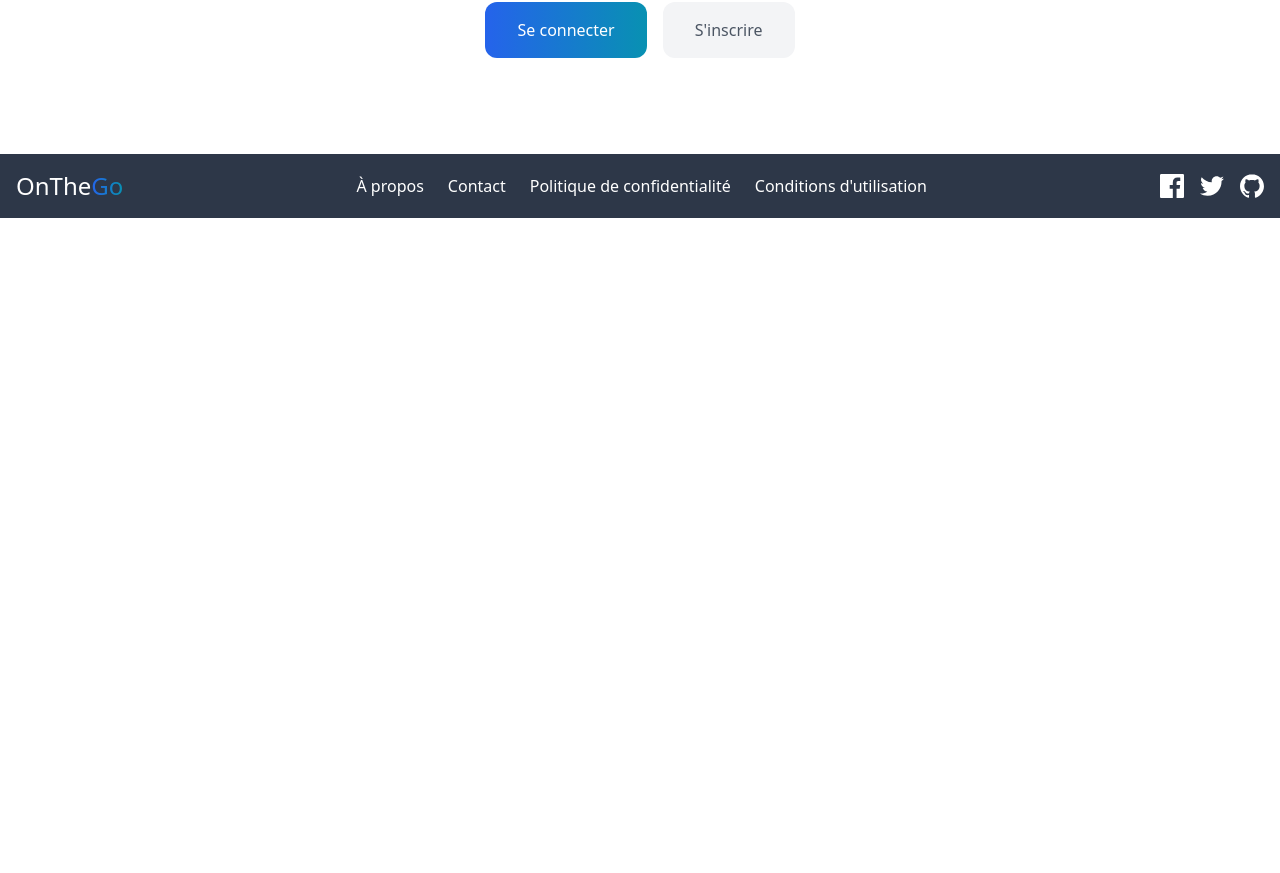
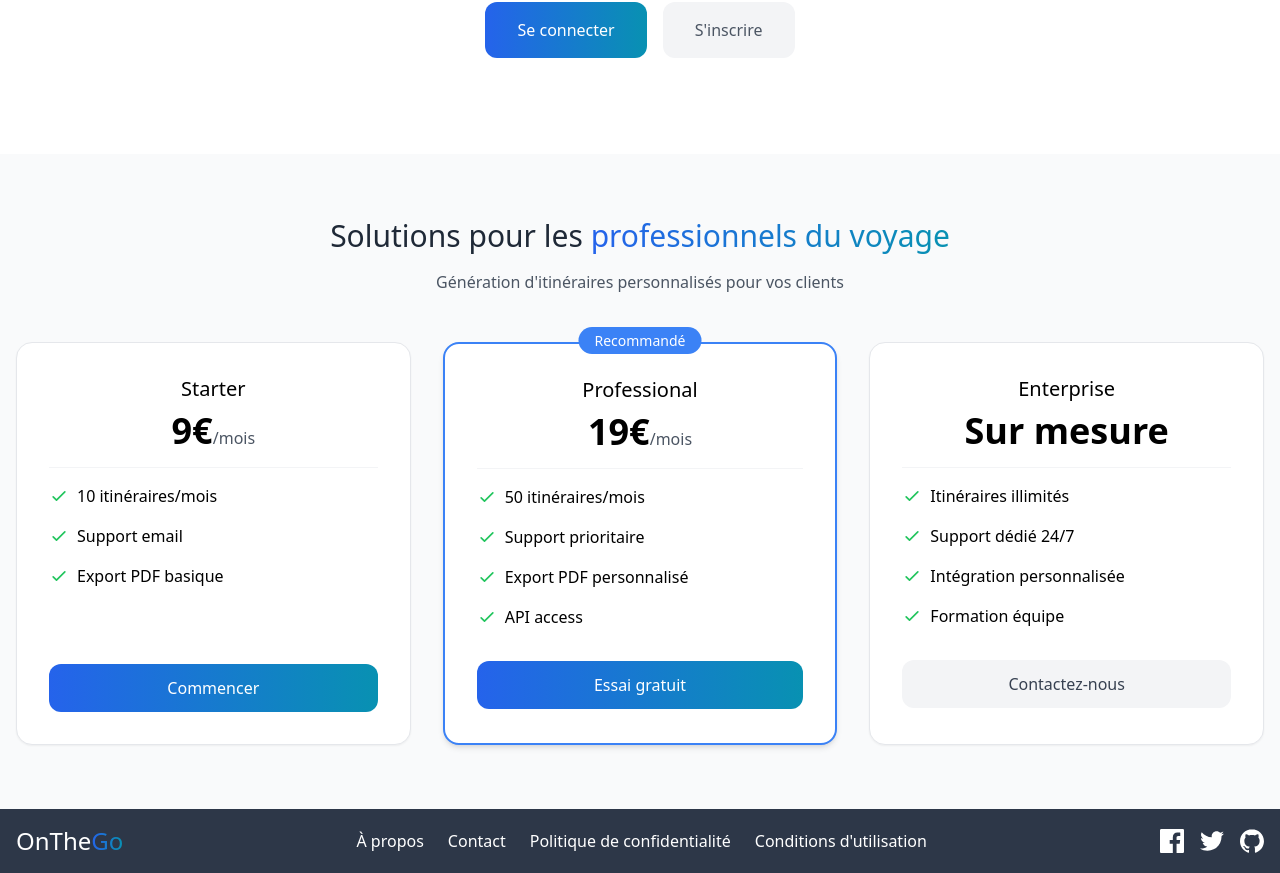
Before and after one commit to EliesElg/Onthego, an Angular app in the folder front/: page / in a window 1280 px wide. Shown: the part 1694-2567 px from the top of the page. Before the commit the page ends 1912 px from the top, so only its background shows below. Built offline with nearby package versions, Linux system fonts and the light colour scheme.

Commit message:
home page pricing, feed cliquable mais bug

```diff
--- a/front/src/app/app.routes.ts
+++ b/front/src/app/app.routes.ts
@@ -33,7 +33,7 @@ export const routes: Routes = [
     { path: 'dashboard', component:DashboardComponent, canActivate: [AuthGuard]},
     { path: 'trips', component:TripsComponent, canActivate: [AuthGuard]},
     { path: 'itinerary/:id', component:TripDetailComponent, canActivate: [AuthGuard] }, // Route pour les détails
-    { path: 'profile', component: ProfilePageComponent, canActivate: [AuthGuard],},
+    { path: 'profile', component: ProfilePageComponent, canActivate: [AuthGuard]},
     { path: 'feed', component: FeedComponent, canActivate: [AuthGuard] },
     { path: '**', component: NotFoundComponent},
 
--- a/front/src/app/features/feed/feed.component.html
+++ b/front/src/app/features/feed/feed.component.html
@@ -23,7 +23,8 @@
 <!-- Posts List -->
 <div *ngIf="!loading && !error" class="space-y-6">
   <div *ngFor="let post of posts"
-           class="bg-white/80 backdrop-blur-xl rounded-xl shadow-[0_8px_30px_rgb(0,0,0,0.12)] hover:shadow-xl transition-shadow duration-300">
+       class="bg-white/80 backdrop-blur-xl rounded-xl shadow-[0_8px_30px_rgb(0,0,0,0.12)] hover:shadow-xl transition-shadow duration-300 cursor-pointer"
+       (click)="openTripDetails(post.itinerary.id)">
     <!-- Post Header -->
     <div class="p-6 border-b border-gray-100">
       <div class="flex items-center justify-between">
--- a/front/src/app/features/feed/feed.component.ts
+++ b/front/src/app/features/feed/feed.component.ts
@@ -4,13 +4,14 @@ import { AuthService } from '../../services/auth.service';
 import { Post } from '../../models/post.interface';
 import { Subject } from 'rxjs';
 import { takeUntil } from 'rxjs/operators';
+import { Router, RouterModule } from '@angular/router';
 
 @Component({
   selector: 'app-feed',
   templateUrl: './feed.component.html',
   styleUrls: ['./feed.component.scss'],
   standalone: true,
-  imports: [CommonModule],
+  imports: [CommonModule,RouterModule],
   providers: [DatePipe]
 })
 export class FeedComponent implements OnInit, OnDestroy {
@@ -20,7 +21,7 @@ export class FeedComponent implements OnInit, OnDestroy {
   private destroy$ = new Subject<void>();
   private userId!: number; // Utilisation de l'Assertion de Définition
 
-  constructor(private authService: AuthService) {
+  constructor(private authService: AuthService,private router: Router) {
     // Récupérer l'ID utilisateur via whoami
     this.authService.whoami().subscribe({
       next: (user) => {
@@ -69,7 +70,11 @@ export class FeedComponent implements OnInit, OnDestroy {
         }
       });
   }
-
+  openTripDetails(itineraryId: number | undefined): void {
+    if (itineraryId) {
+      this.router.navigate(['/itinerary', itineraryId]);
+    }
+  }
   isLiked(post: Post): boolean {
     return !!this.userId && post.likes && Array.isArray(post.likes) && post.likes.includes(this.userId);
   }
--- a/front/src/app/features/home-page/home-page.component.html
+++ b/front/src/app/features/home-page/home-page.component.html
@@ -141,3 +141,68 @@
     </div>
   </div>
 </section>
+
+<section class="bg-gray-50 py-16">
+  <div class="max-w-7xl mx-auto px-4">
+    <div class="text-center mb-12">
+      <h2 class="text-3xl font-light text-gray-800">
+        Solutions pour les
+        <span class="font-medium bg-gradient-to-r from-blue-600 to-cyan-600 bg-clip-text text-transparent">professionnels du voyage</span>
+      </h2>
+      <p class="text-gray-600 mt-4">Génération d'itinéraires personnalisés pour vos clients</p>
+    </div>
+
+    <div class="grid md:grid-cols-3 gap-8 mt-12">
+      <!-- Starter -->
+      <div class="bg-white p-8 rounded-2xl shadow-sm border hover:shadow-lg transition-shadow">
+        <div class="text-center">
+          <h3 class="text-xl font-medium mb-2">Starter</h3>
+          <div class="text-4xl font-bold mb-4">9€<span class="text-base font-normal text-gray-600">/mois</span></div>
+          <div class="border-t border-gray-100 my-4"></div>
+          <ul class="text-left space-y-4 mb-8">
+            <li class="flex items-center"><svg class="w-5 h-5 mr-2 text-green-500" fill="none" stroke="currentColor" viewBox="0 0 24 24"><path stroke-linecap="round" stroke-linejoin="round" stroke-width="2" d="M5 13l4 4L19 7"></path></svg>10 itinéraires/mois</li>
+            <li class="flex items-center"><svg class="w-5 h-5 mr-2 text-green-500" fill="none" stroke="currentColor" viewBox="0 0 24 24"><path stroke-linecap="round" stroke-linejoin="round" stroke-width="2" d="M5 13l4 4L19 7"></path></svg>Support email</li>
+            <li class="flex items-center"><svg class="w-5 h-5 mr-2 text-green-500" fill="none" stroke="currentColor" viewBox="0 0 24 24"><path stroke-linecap="round" stroke-linejoin="round" stroke-width="2" d="M5 13l4 4L19 7"></path></svg>Export PDF basique</li>
+            <li class="flex items-center h-7"></li> <!-- Élément de liste vide pour l'espacement -->
+          </ul>
+        </div>
+        <button class="w-full px-6 py-3 text-white bg-gradient-to-r from-blue-600 to-cyan-600 rounded-xl hover:opacity-90">Commencer</button>
+      </div>
+
+      <!-- Professional -->
+      <div class="bg-white p-8 rounded-2xl shadow-md border-2 border-blue-500 hover:shadow-lg transition-shadow relative">
+        <div class="absolute -top-4 left-1/2 transform -translate-x-1/2">
+          <span class="bg-blue-500 text-white px-4 py-1 rounded-full text-sm">Recommandé</span>
+        </div>
+        <div class="text-center">
+          <h3 class="text-xl font-medium mb-2">Professional</h3>
+          <div class="text-4xl font-bold mb-4">19€<span class="text-base font-normal text-gray-600">/mois</span></div>
+          <div class="border-t border-gray-100 my-4"></div>
+          <ul class="text-left space-y-4 mb-8">
+            <li class="flex items-center"><svg class="w-5 h-5 mr-2 text-green-500" fill="none" stroke="currentColor" viewBox="0 0 24 24"><path stroke-linecap="round" stroke-linejoin="round" stroke-width="2" d="M5 13l4 4L19 7"></path></svg>50 itinéraires/mois</li>
+            <li class="flex items-center"><svg class="w-5 h-5 mr-2 text-green-500" fill="none" stroke="currentColor" viewBox="0 0 24 24"><path stroke-linecap="round" stroke-linejoin="round" stroke-width="2" d="M5 13l4 4L19 7"></path></svg>Support prioritaire</li>
+            <li class="flex items-center"><svg class="w-5 h-5 mr-2 text-green-500" fill="none" stroke="currentColor" viewBox="0 0 24 24"><path stroke-linecap="round" stroke-linejoin="round" stroke-width="2" d="M5 13l4 4L19 7"></path></svg>Export PDF personnalisé</li>
+            <li class="flex items-center"><svg class="w-5 h-5 mr-2 text-green-500" fill="none" stroke="currentColor" viewBox="0 0 24 24"><path stroke-linecap="round" stroke-linejoin="round" stroke-width="2" d="M5 13l4 4L19 7"></path></svg>API access</li>
+          </ul>
+        </div>
+        <button class="w-full px-6 py-3 text-white bg-gradient-to-r from-blue-600 to-cyan-600 rounded-xl hover:opacity-90">Essai gratuit</button>
+      </div>
+
+      <!-- Enterprise -->
+      <div class="bg-white p-8 rounded-2xl shadow-sm border hover:shadow-lg transition-shadow">
+        <div class="text-center">
+          <h3 class="text-xl font-medium mb-2">Enterprise</h3>
+          <div class="text-4xl font-bold mb-4">Sur mesure</div>
+          <div class="border-t border-gray-100 my-4"></div>
+          <ul class="text-left space-y-4 mb-8">
+            <li class="flex items-center"><svg class="w-5 h-5 mr-2 text-green-500" fill="none" stroke="currentColor" viewBox="0 0 24 24"><path stroke-linecap="round" stroke-linejoin="round" stroke-width="2" d="M5 13l4 4L19 7"></path></svg>Itinéraires illimités</li>
+            <li class="flex items-center"><svg class="w-5 h-5 mr-2 text-green-500" fill="none" stroke="currentColor" viewBox="0 0 24 24"><path stroke-linecap="round" stroke-linejoin="round" stroke-width="2" d="M5 13l4 4L19 7"></path></svg>Support dédié 24/7</li>
+            <li class="flex items-center"><svg class="w-5 h-5 mr-2 text-green-500" fill="none" stroke="currentColor" viewBox="0 0 24 24"><path stroke-linecap="round" stroke-linejoin="round" stroke-width="2" d="M5 13l4 4L19 7"></path></svg>Intégration personnalisée</li>
+            <li class="flex items-center"><svg class="w-5 h-5 mr-2 text-green-500" fill="none" stroke="currentColor" viewBox="0 0 24 24"><path stroke-linecap="round" stroke-linejoin="round" stroke-width="2" d="M5 13l4 4L19 7"></path></svg>Formation équipe</li>
+          </ul>
+        </div>
+        <button class="w-full px-6 py-3 text-gray-700 bg-gray-100 rounded-xl hover:bg-gray-200">Contactez-nous</button>
+      </div>
+    </div>
+  </div>
+</section>
--- a/front/src/app/features/trip-detail/trip-detail.component.html
+++ b/front/src/app/features/trip-detail/trip-detail.component.html
@@ -35,7 +35,7 @@
         </div>
 
         <!-- Share to Feed Button -->
-        <div class="text-center mt-6">
+        <div *ngIf="userRole === 'particulier'" class="text-center mt-6">
           <button
             class="bg-gradient-to-r from-blue-600 to-cyan-600 text-white px-6 py-3 rounded-lg hover:opacity-90 transition-opacity"
             (click)="openShareForm()">
--- a/front/src/app/features/trip-detail/trip-detail.component.ts
+++ b/front/src/app/features/trip-detail/trip-detail.component.ts
@@ -66,7 +66,7 @@ export class TripDetailComponent implements OnInit {
   expandedDays: { [day: number]: boolean } = {};
   showShareForm: boolean = false;
   shareText: string = '';
-
+  userRole: string | null = null;
   // Constantes pour le PDF
   private readonly PAGE_WIDTH = 210;  // A4 width in mm
   private readonly PAGE_HEIGHT = 297; // A4 height in mm
@@ -93,6 +93,20 @@ export class TripDetailComponent implements OnInit {
     if (itineraryId) {
       this.loadItineraryDetail(itineraryId);
     }
+    this.checkUserRole();
+  }
+
+  checkUserRole(): void {
+    this.authService.whoami().subscribe({
+      next: (response) => {
+        if (response && response.role) {
+          this.userRole = response.role;
+        }
+      },
+      error: () => {
+        this.userRole = null;
+      }
+    });
   }
 
   loadItineraryDetail(itineraryId: number): void {
--- a/front/src/app/models/post.interface.ts
+++ b/front/src/app/models/post.interface.ts
@@ -1,6 +1,9 @@
 export interface Post {
   id: number;
   user: string;
+  text: string;
+  created_at: string;
+  likes: number[];
   itinerary: {
     id: number;
     place: string;
@@ -8,7 +11,4 @@ export interface Post {
     budget: number;
     start_date: string;
   };
-  text: string;
-  created_at: string;
-  likes: number[];
 }
```
Also changed, not shown: 1 other file (tests, documents, lock files or other folders). Lines whose indentation alone changed are shown as unchanged.
